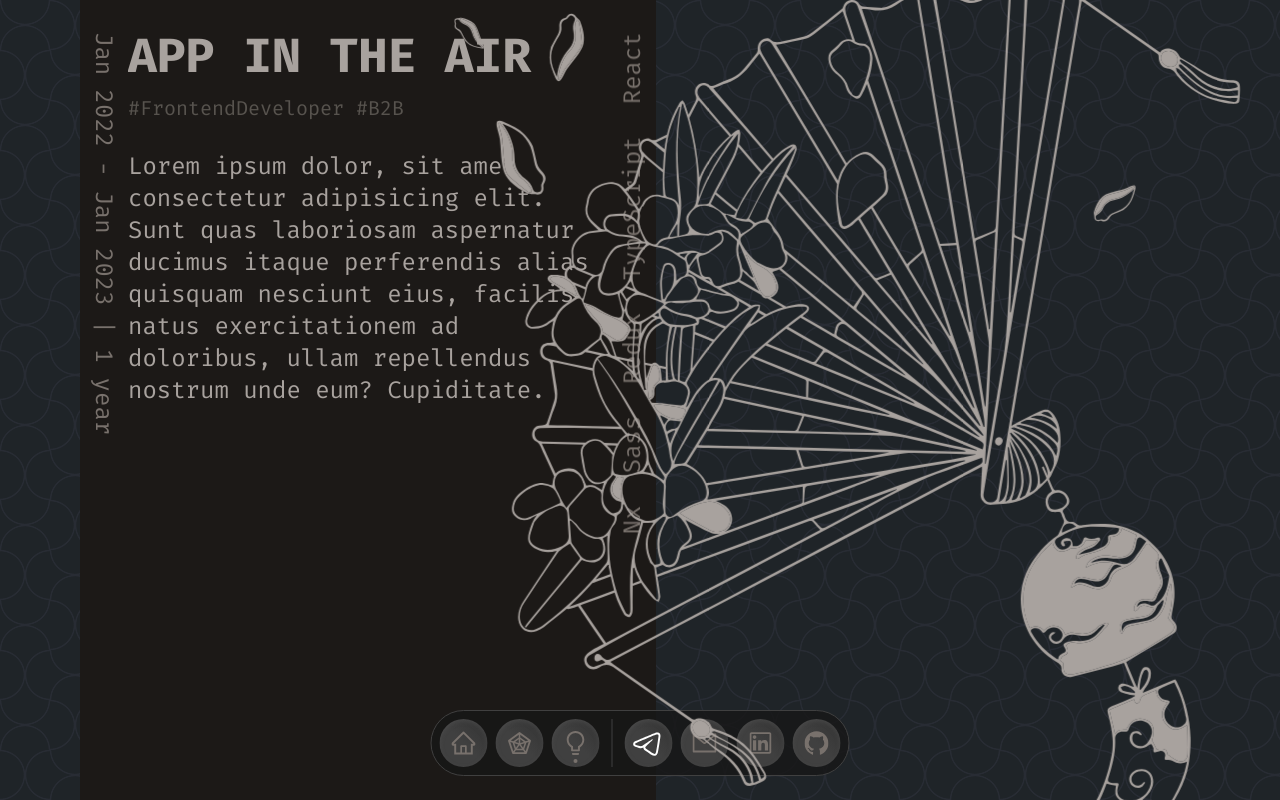
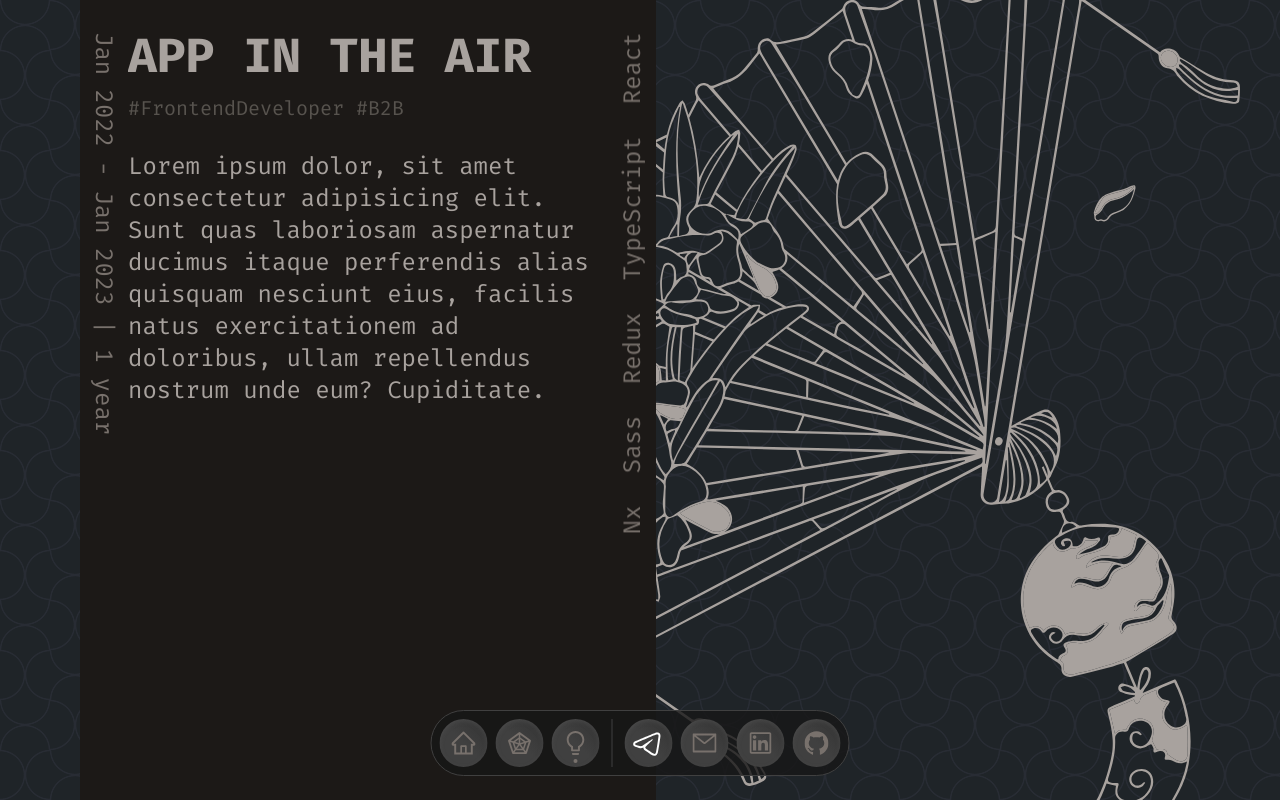
Before and after one commit to fenek-dev/fenek.me, a Next.js app: page /projects in a window 1280 px wide. Built offline with nearby package versions, Linux system fonts and the light colour scheme.

Commit message:
Add animation for svg on first work section

```diff
--- a/app/(pages)/projects/sections/AppInTheAirSection.tsx
+++ b/app/(pages)/projects/sections/AppInTheAirSection.tsx
@@ -6,7 +6,14 @@
 export const AppInTheAirSection = () => {
   return (
     <div className="min-h-screen snap-start md:p-20 relative overflow-hidden">
-      <SectionSvg className="scale-[1.75] absolute top-1/2 right-1/4 -translate-y-1/2 translate-x-1/4  z-10 fill-stone-400" />
+      <motion.span
+        className="inline-block absolute top-1/2 right-1/4 -translate-y-1/2 translate-x-1/4"
+        initial={{ opacity: 0, scale: 0 }}
+        animate={{ opacity: 1, scale: 1 }}
+        transition={{ type: "spring", delay: 0.9, duration: 1 }}
+      >
+        <SectionSvg className="scale-[1.75] absolute top-1/2 right-1/4 -translate-y-1/2 translate-x-1/4 fill-stone-400 hover:fill-red-600/50 transition-all duration-300" />
+      </motion.span>
       <motion.div
         initial={{ height: "0%", marginTop: "-4rem" }}
         animate={{ height: "100%", marginTop: "0rem" }}
```
Also changed, not shown: app/_modules/app/assets/sections/section1.svg.
